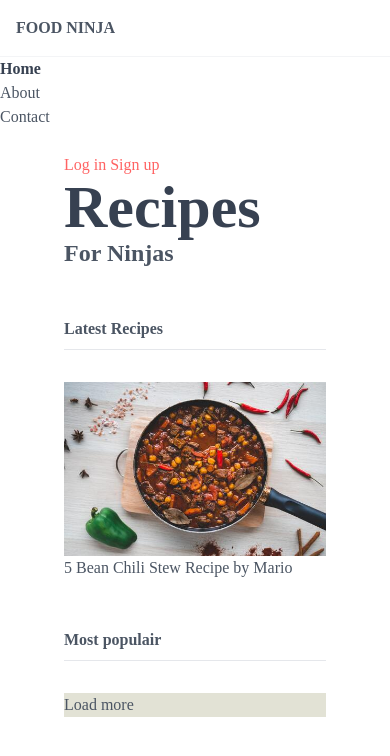
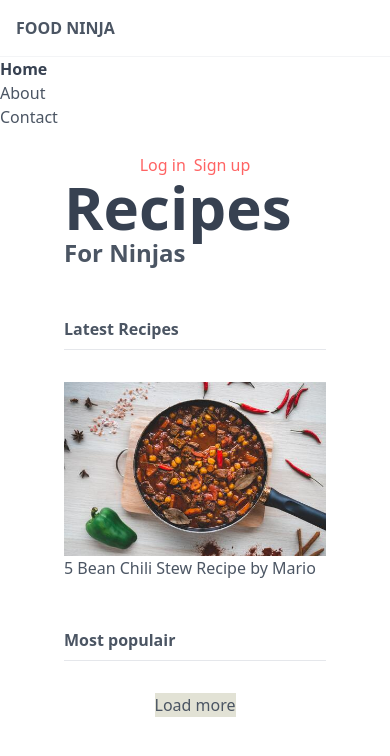
Before and after one commit to MichaelChorak/recipes, a website: page public/index.html in a window 390 px wide. Drawn offline with Linux system fonts and the light colour scheme.

Commit message:
Making elements responsive with Tailwind

```diff
--- a/public/index.html
+++ b/public/index.html
@@ -7,7 +7,7 @@
     <link rel="stylesheet" href="styles.css" />
     <title>Document</title>
   </head>
-  <body class="text-gray-600 font-body">
+  <body class="text-gray-600 font-sans">
     <div>
       <!--Content wrapper-->
       <div>
@@ -39,9 +39,9 @@
       <!--end nav-->
 
       <main class="px-16 py-6">
-        <div>
+        <div class="flex justify-center md:justify-end">
           <a href="#" class="text-primary">Log in</a>
-          <a href="#" class="text-primary">Sign up</a>
+          <a href="#" class="text-primary ml-2">Sign up</a>
         </div>
 
         <header>
@@ -71,7 +71,7 @@
           <div class="mt-8">
             <!--cards go here-->
           </div>
-          <div>
+          <div class="flex justify-center">
             <div class="bg-secondary-100 text-secondary-200">Load more</div>
           </div>
         </div>
```
Also changed, not shown: public/styles.css.
